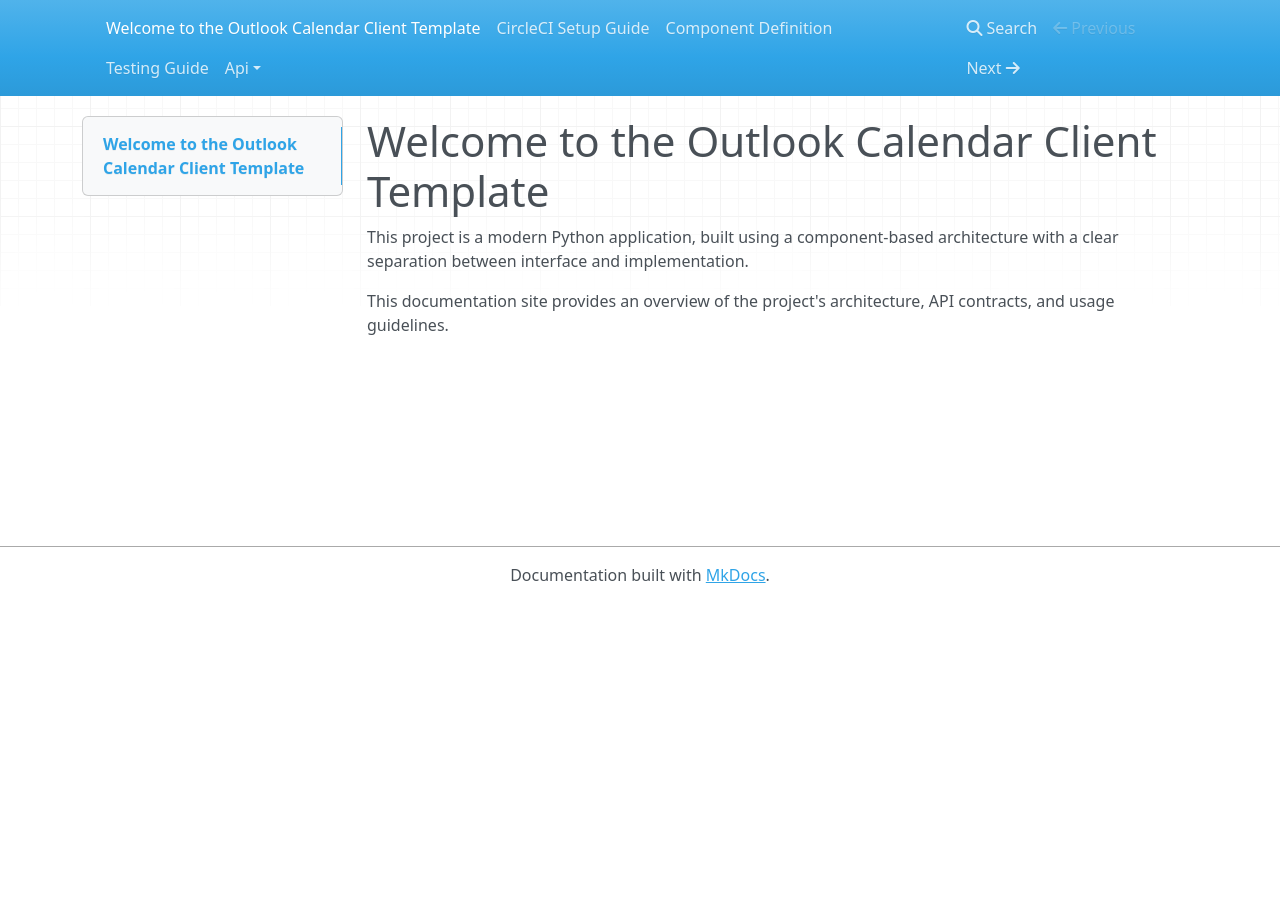
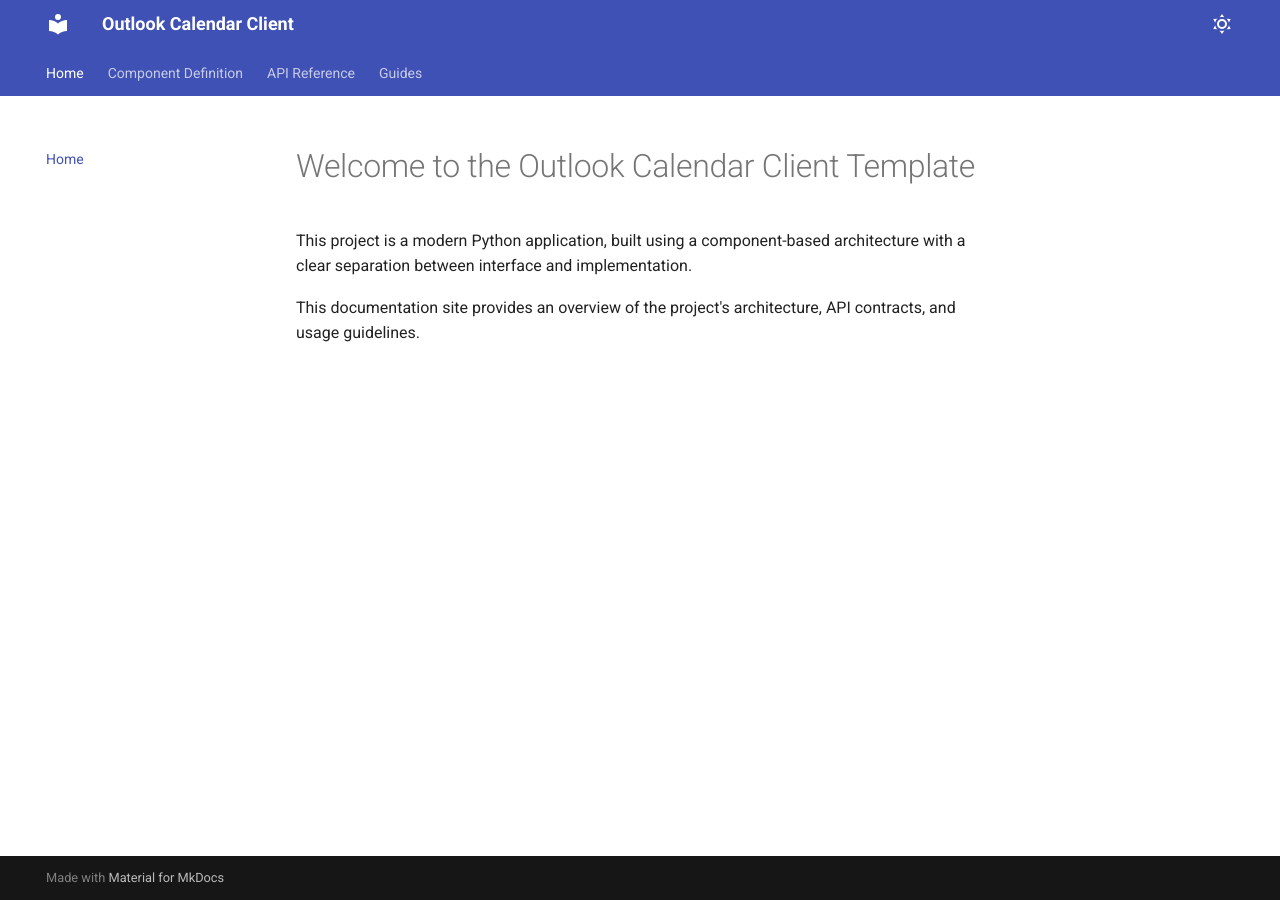
Before and after one commit to bk00119/ospsd-outlook-calendar-team12, an MkDocs documentation site: the page built from docs/index.md, in a window 1280 px wide. Built offline with MkDocs 1.6.1 and Material for MkDocs 9.7.7, drawn with Linux system fonts in a browser that asks for light colours; nearby versions of some CDN libraries; some of the changed lines change nothing that is shown.

Commit message:
Fix mkdocs yaml

```diff
--- a/mkdocs.yaml
+++ b/mkdocs.yaml
@@ -1,49 +1,44 @@
-# TODO: FIX THIS FILE
-# site_name: Calendar Client Project
-# site_description: "A Calendar client API for interacting with calendar services"
+site_name: Outlook Calendar Client
+site_description: "A component-based calendar client API with Outlook implementation"
 
-# theme:
-#   name: material
-#   palette:
-#     # Light mode
-#     - scheme: default
-#       toggle:
-#         icon: material/weather-sunny
-#         name: Switch to dark mode
-#     # Dark mode
-#     - scheme: slate
-#       toggle:
-#         icon: material/weather-night
-#         name: Switch to light mode
-#   features:
-#     - navigation.tabs
-#     - content.code.copy
+theme:
+  name: material
+  palette:
+    - scheme: default
+      toggle:
+        icon: material/weather-sunny
+        name: Switch to dark mode
+    - scheme: slate
+      toggle:
+        icon: material/weather-night
+        name: Switch to light mode
+  features:
+    - navigation.tabs
+    - content.code.copy
 
-# nav:
-#   - "Overview": "index.md"
-#   - "Architecture": "component.md"
-#   - "API Reference":
-#       - "Message Protocol": "api/message.md"
-#       - "Mail Client API": "api/mail_client_api.md"
-#       - "Gmail Client Implementation": "api/gmail_client_impl.md"
-#       - "Gmail Message Implementation": "api/gmail_message_impl.md"
+nav:
+  - Home: index.md
+  - Component Definition: component.md
+  - API Reference:
+      - Calendar Client API: api/calendar_client_api.md
+      - Outlook Implementation: api/outlook_client_impl.md
+  - Guides:
+      - Testing: testing.md
+      - CircleCI Setup: circleci-setup.md
 
-# markdown_extensions:
-#   - pymdownx.highlight:
-#       anchor_linenums: true
-#   - pymdownx.superfences
+markdown_extensions:
+  - pymdownx.highlight:
+      anchor_linenums: true
+  - pymdownx.superfences
 
-# plugins:
-#   - mkdocstrings:
-#       handlers:
-#         python:
-#           options:
-#             # This helps mkdocstrings find packages in the src directory
-#             search_paths:
-#               - src/message/src
-#               - src/mail_client_api/src
-#               - src/gmail_client_impl/src
-#               - src/gmail_message_impl/src
-#             show_source: false
-#             docstring_section_style: spacy
-#             members_order: source
+plugins:
+  - mkdocstrings:
+      handlers:
+        python:
+          paths:
+            - src/calendar_client_api/src
+            - src/outlook_client_impl/src
+          options:
+            show_source: false
+            docstring_section_style: spacy
+            members_order: source
```
